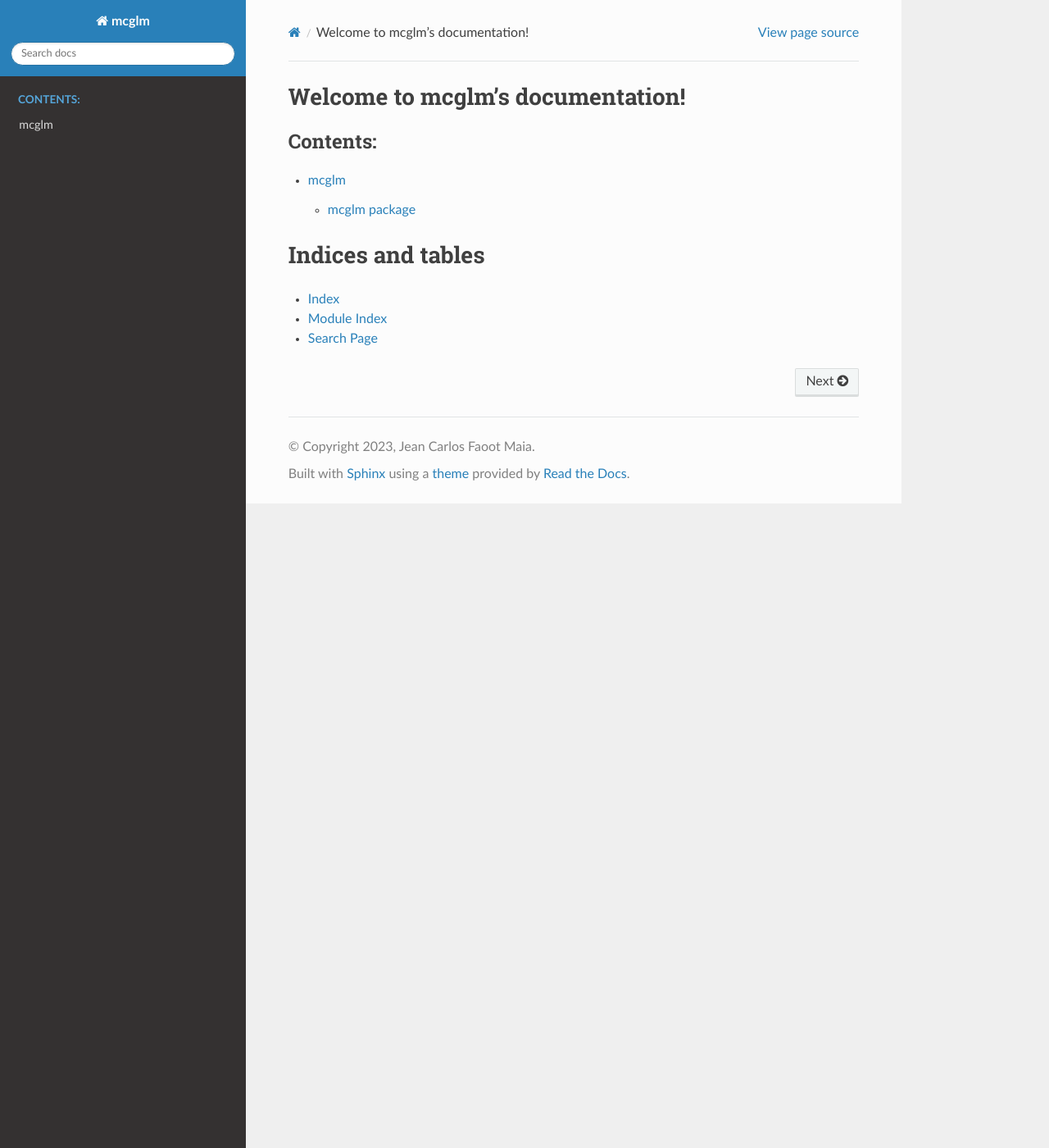
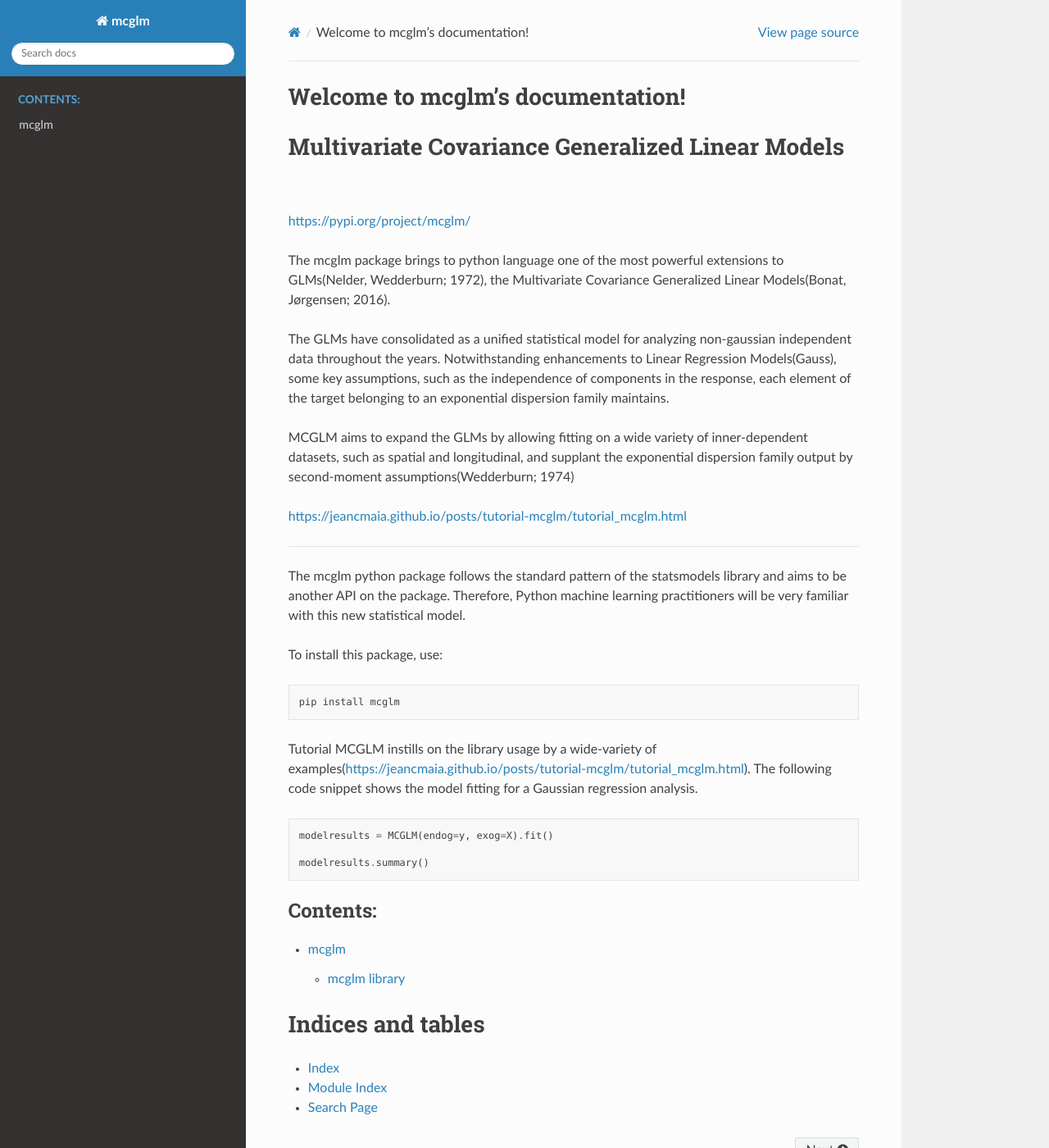
Before and after one commit to jeancmaia/mcglm, a Sphinx documentation site: the page built from docs/source/index.rst, in a window 1280 px wide and 1400 px high. Shown: the whole window at 82% size. Built offline with Sphinx 7.4.7 and the Read the Docs theme 2.0.0, drawn with Linux system fonts in a browser that asks for light colours.

Commit message:
Read the docs

```diff
--- a/docs/source/index.rst
+++ b/docs/source/index.rst
@@ -5,6 +5,45 @@
 
 Welcome to mcglm's documentation!
 =================================
+
+
+Multivariate Covariance Generalized Linear Models
+=============
+
+
+https://pypi.org/project/mcglm/
+
+The mcglm package brings to python language one of the most powerful extensions to GLMs(Nelder, Wedderburn; 1972), the Multivariate Covariance Generalized Linear Models(Bonat, Jørgensen; 2016).
+
+The GLMs have consolidated as a unified statistical model for analyzing non-gaussian independent data throughout the years. Notwithstanding enhancements to Linear Regression Models(Gauss), some key assumptions, such as the independence of components in the response, each element of the target belonging to an exponential dispersion family maintains.
+
+MCGLM aims to expand the GLMs by allowing fitting on a wide variety of inner-dependent datasets, such as spatial and longitudinal, and supplant the exponential dispersion family output by second-moment assumptions(Wedderburn; 1974)
+
+https://jeancmaia.github.io/posts/tutorial-mcglm/tutorial_mcglm.html
+
+-----
+
+The mcglm python package follows the standard pattern of the statsmodels library and aims to be another API on the package. Therefore, Python machine learning practitioners will be very familiar with this new statistical model.
+
+
+To install this package, use:
+
+.. code-block:: bash
+
+   pip install mcglm
+
+
+Tutorial MCGLM instills on the library usage by a wide-variety of examples(https://jeancmaia.github.io/posts/tutorial-mcglm/tutorial_mcglm.html). The following code snippet shows the model fitting for a Gaussian regression analysis.
+
+.. code-block:: python
+
+   modelresults = MCGLM(endog=y, exog=X).fit()
+
+   modelresults.summary()
+
+
+
+
 
 .. toctree::
    :maxdepth: 2
--- a/docs/source/mcglm.rst
+++ b/docs/source/mcglm.rst
@@ -1,5 +1,14 @@
-mcglm package
+mcglm library
 =============
+
+mcglm.mcglm module
+------------------
+
+.. automodule:: mcglm.mcglm
+   :members:
+   :undoc-members:
+   :show-inheritance:
+
 
 Submodules
 ----------
```
Also changed, not shown: other parts of docs/source/mcglm.rst (+0 -7 lines).
